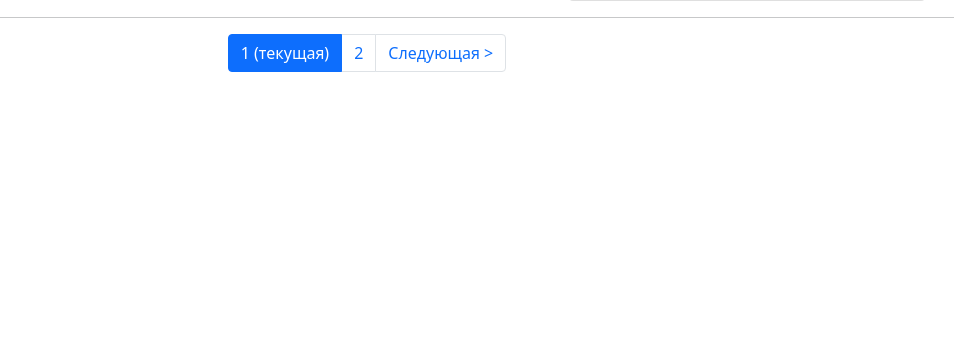
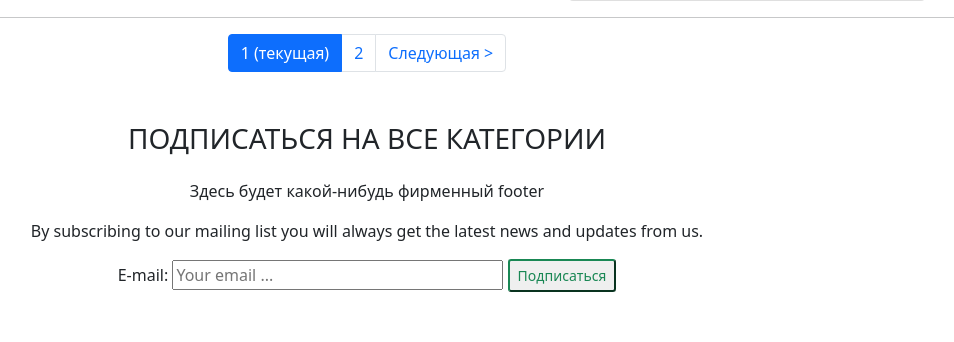
Before and after one commit to Gaidysheff/SKILLFACTORY_NEWSPORTAL, a Django app: page / in a window 1280 px wide. Shown: the part 1377-1719 px from the top of the page, without its empty margins (273-1227 px from the left). Before the commit the page ends 1449 px from the top, so only its background shows below. Run offline with Django 4.2, Linux system fonts and the light colour scheme; data comes from the database, SQL or seed files in the repository; both versions use the stored data as it was after the commit; some libraries are stand-ins or nearby versions.

Commit message:
Subscription for all categories

```diff
--- a/NewsPortal/NewsPortal/urls.py
+++ b/NewsPortal/NewsPortal/urls.py
@@ -24,7 +24,7 @@ from newsapp.views import (
     about, archive,  contact, pageNotFound,
     PostsHome, PostCategory, ShowPost, AddPage,
     SignUpUser, LoginUser, logout_user, Index,
-    set_timezone, PostAPIView,
+    set_timezone, PostAPIView, SubscribeView,
 )
 
 
@@ -35,6 +35,7 @@ urlpatterns = [
          PostCategory.as_view(), name='category'),
     path('post/<slug:post_slug>/', ShowPost.as_view(), name='post'),
     path('addpage/', AddPage.as_view(), name='add_page'),
+    path('subscribe', SubscribeView.as_view(), name="subscribe"),
 
     # --------------------------------------------------------------------------------
     path('about/', about, name='about'),
--- a/NewsPortal/newsapp/forms.py
+++ b/NewsPortal/newsapp/forms.py
@@ -49,7 +49,7 @@ class SignUpUserForm(UserCreationForm):
 
     class Meta:
         model = User
-        fields = ('username', 'email', 'password1', 'password2')
+        fields = ('username', 'email', 'password1', 'password2', )
 
 
 class LoginFormUser(AuthenticationForm):
@@ -57,3 +57,18 @@ class LoginFormUser(AuthenticationForm):
         attrs={'class': 'form-control'})),
     password = forms.CharField(label='Пароль:', widget=forms.PasswordInput(
         attrs={'class': 'form-control'})),
+
+
+class SubscribeForm(forms.ModelForm):
+    email = forms.EmailField(
+        label='E-mail',
+        widget=forms.EmailInput(attrs={
+            'class': 'form-input',
+            'size': 30,
+            'placeholder': "Your email ...",
+        })
+    )
+
+    class Meta:
+        model = Subscribe
+        fields = ('email', )
--- a/NewsPortal/newsapp/models.py
+++ b/NewsPortal/newsapp/models.py
@@ -145,3 +145,14 @@ class Comments(models.Model):
 
     def __str__(self):
         return f'{self.text[:10]}...'
+
+# ---------------------------------------------------------------
+    """ Подписка по e-mail"""
+
+
+class Subscribe(models.Model):
+    email = models.EmailField()
+    date = models.DateTimeField(auto_now_add=True)
+
+    def __str__(self):
+        return self.email
--- a/NewsPortal/newsapp/templates/newsapp/base.html
+++ b/NewsPortal/newsapp/templates/newsapp/base.html
@@ -171,6 +171,7 @@
 </nav>
 {% endif %}
 
+{% subscribe_form %}
 
 
 {% comment "Comment" %}
--- a/NewsPortal/newsapp/templates/newsapp/index.html
+++ b/NewsPortal/newsapp/templates/newsapp/index.html
@@ -1,6 +1,7 @@
 {% extends 'newsapp/base.html' %} {% block content %}
 {% load i18n %}
 {% load tz %}
+{% load newsapp_tags %}
 
 <div class="container text-right" style="margin-left: 5px; width: 450px">
   <!-- Translation -->
@@ -75,4 +76,5 @@
 
 <hr />
 
+
 {% endblock %}
--- /dev/null
+++ b/NewsPortal/newsapp/templates/newsapp/subscribe_form.html
@@ -0,0 +1,21 @@
+<div
+  class="container text-center"
+  style="margin-top: 50px; margin-bottom: 50px"
+>
+  <h3 class="footer-title text-uppercase editContent mb-lg-4 mb-3">
+    Подписаться на все категории
+  </h3>
+  <p>Здесь будет какой-нибудь фирменный footer</p>
+  <p>
+    By subscribing to our mailing list you will always get the latest news and
+    updates from us.
+  </p>
+
+  <form action="{% url 'subscribe' %}" method="post">
+    {% csrf_token %} {{ subscribe_form }}
+
+    <button type="submit" class="btn-sm btn-outline-success">
+      Подписаться
+    </button>
+  </form>
+</div>
--- a/NewsPortal/newsapp/templatetags/newsapp_tags.py
+++ b/NewsPortal/newsapp/templatetags/newsapp_tags.py
@@ -1,5 +1,6 @@
 from django import template
 from newsapp.models import *
+from newsapp.forms import SubscribeForm
 
 
 register = template.Library()
@@ -21,3 +22,8 @@ def show_categories(sort=None, cat_selected=0):
         cats = Category.objects.order_by(sort)
 
     return {'cats': cats, 'cat_selected': cat_selected}
+
+
+@register.inclusion_tag('newsapp/subscribe_form.html')
+def subscribe_form():
+    return{"subscribe_form": SubscribeForm()}
--- a/NewsPortal/newsapp/views.py
+++ b/NewsPortal/newsapp/views.py
@@ -131,7 +131,13 @@ def set_timezone(request):
         return render(request, 'base.html', context)
 
 
+class SubscribeView(CreateView):
+    model = Subscribe
+    form_class = SubscribeForm
+    success_url = reverse_lazy('home')
+
 # --------------Dgango REST Framework--------------------
+
 
 class PostAPIView(APIView):
 
```
Also changed, not shown: NewsPortal/newsapp/admin.py (+8 -1 lines), NewsPortal/db.sqlite3, NewsPortal/newsapp/migrations/0006_subscribe.py (added).
